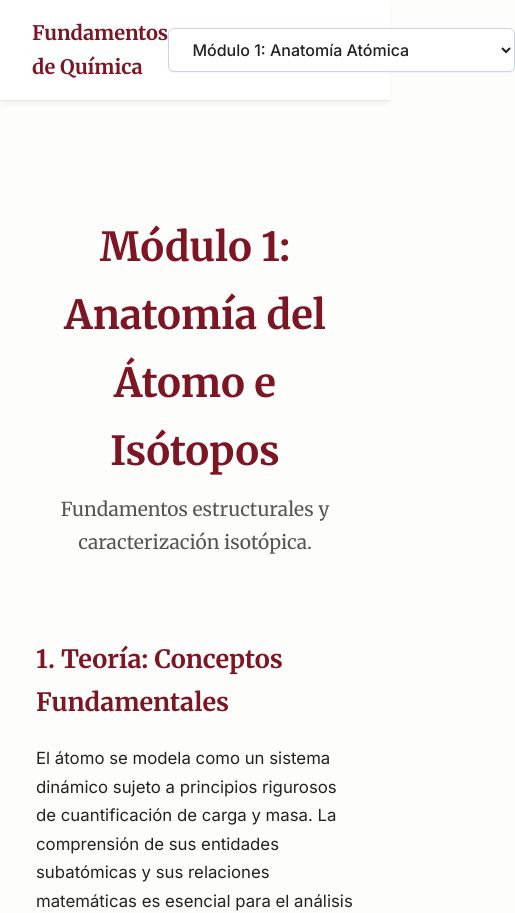
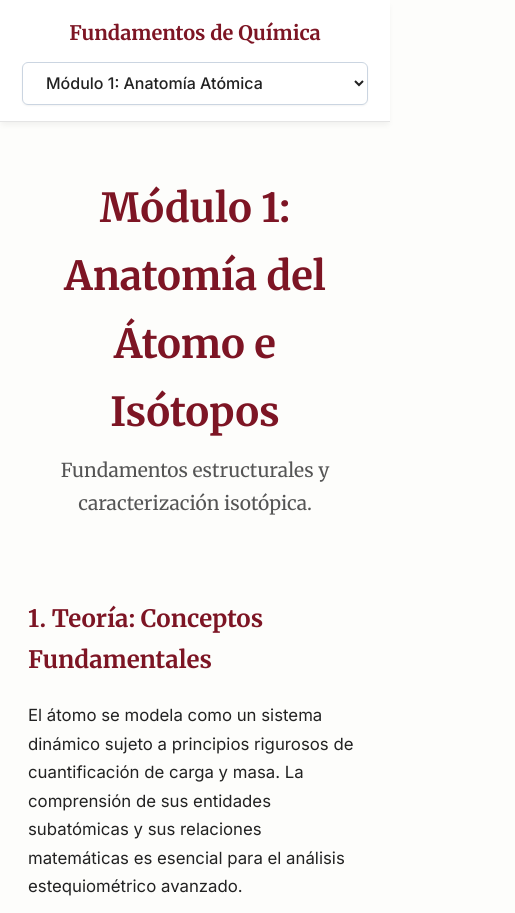
Before and after one commit to Juanlooper/Tutoria-Quimica, a React (Vite) app: page / in a window 390 px wide. Shown: the top 913 px of the page, 515 px wide, since content can reach past the window. Built offline with nearby package versions, Linux system fonts and the light colour scheme.

Commit message:
Make application responsive for mobile devices

```diff
--- a/src/App.jsx
+++ b/src/App.jsx
@@ -11,7 +11,7 @@ function App() {
     <div className="App" style={{ minHeight: '100vh', display: 'flex', flexDirection: 'column' }}>
 
       {/* Sticky Global Navigation with Dropdown */}
-      <nav style={{
+      <nav className="navbar" style={{
         position: 'sticky',
         top: 0,
         zIndex: 1000,
@@ -31,6 +31,7 @@ function App() {
 
         <div>
           <select
+            className="navbar-select"
             value={activeModule}
             onChange={(e) => setActiveModule(Number(e.target.value))}
             style={{
--- a/src/index.css
+++ b/src/index.css
@@ -195,3 +195,62 @@ p {
 .katex .frac-line {
   border-bottom-color: currentColor;
 }
+
+/* Responsive Math */
+.katex-display {
+  overflow-x: auto;
+  overflow-y: hidden;
+  padding-bottom: 10px;
+}
+
+/* Responsive Design for Mobile */
+@media (max-width: 768px) {
+  .gauges-container {
+    flex-direction: column;
+    gap: var(--spacing-md);
+    align-items: center;
+  }
+
+  .navbar {
+    flex-direction: column !important;
+    padding: 1rem !important;
+    gap: 0.75rem;
+  }
+
+  .navbar-select {
+    min-width: 100% !important;
+    width: 100% !important;
+  }
+
+  .container {
+    padding: var(--spacing-md) var(--spacing-sm);
+  }
+
+  .card {
+    padding: var(--spacing-md);
+  }
+
+  .atom-symbol-huge {
+    font-size: 5rem;
+  }
+
+  .atom-numbers {
+    font-size: 1.5rem;
+    height: 5rem;
+  }
+
+  h1 {
+    font-size: 1.75rem;
+  }
+  h2 {
+    font-size: 1.5rem;
+  }
+  h3 {
+    font-size: 1.25rem;
+  }
+
+  .btn {
+    width: 100%;
+    text-align: center;
+  }
+}
```
